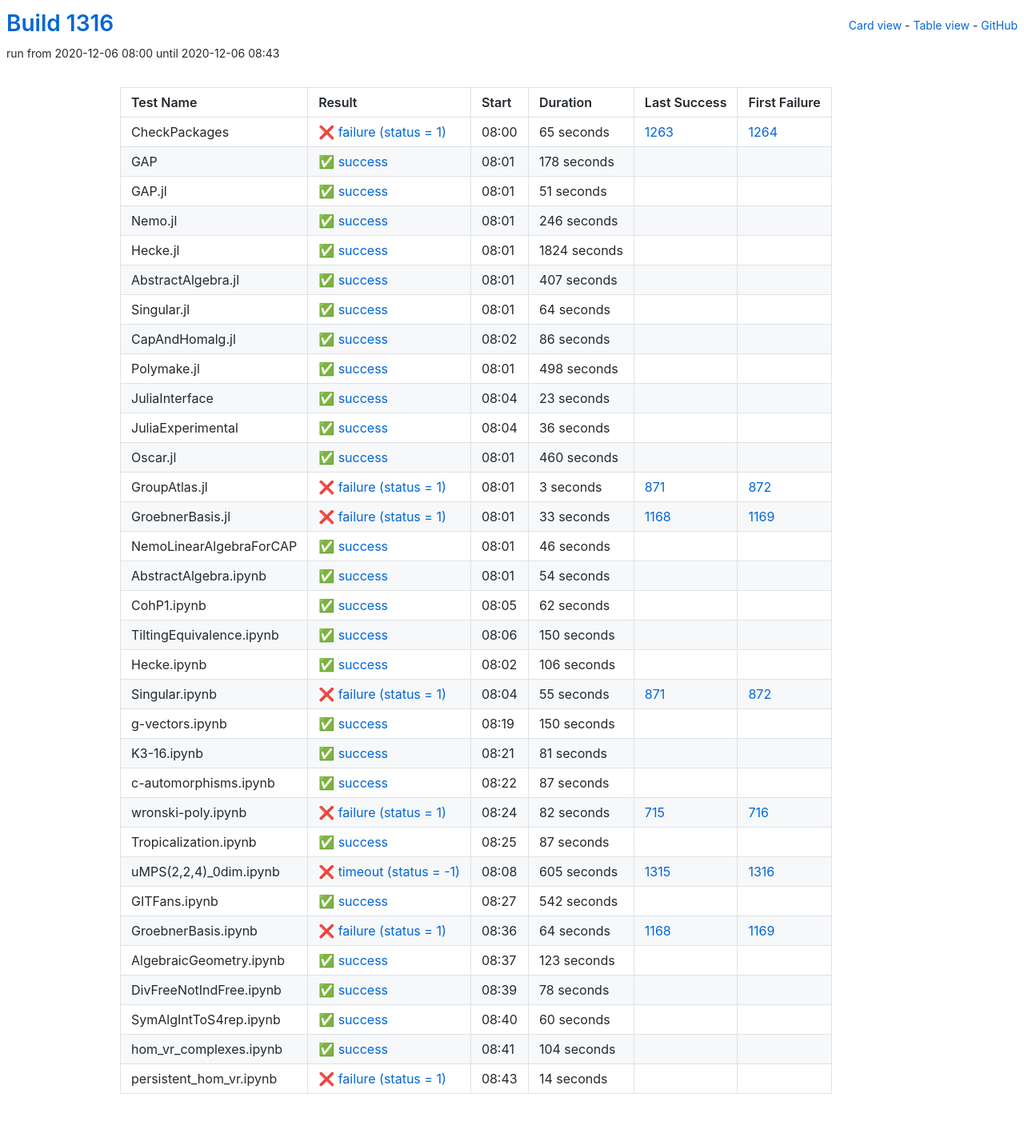
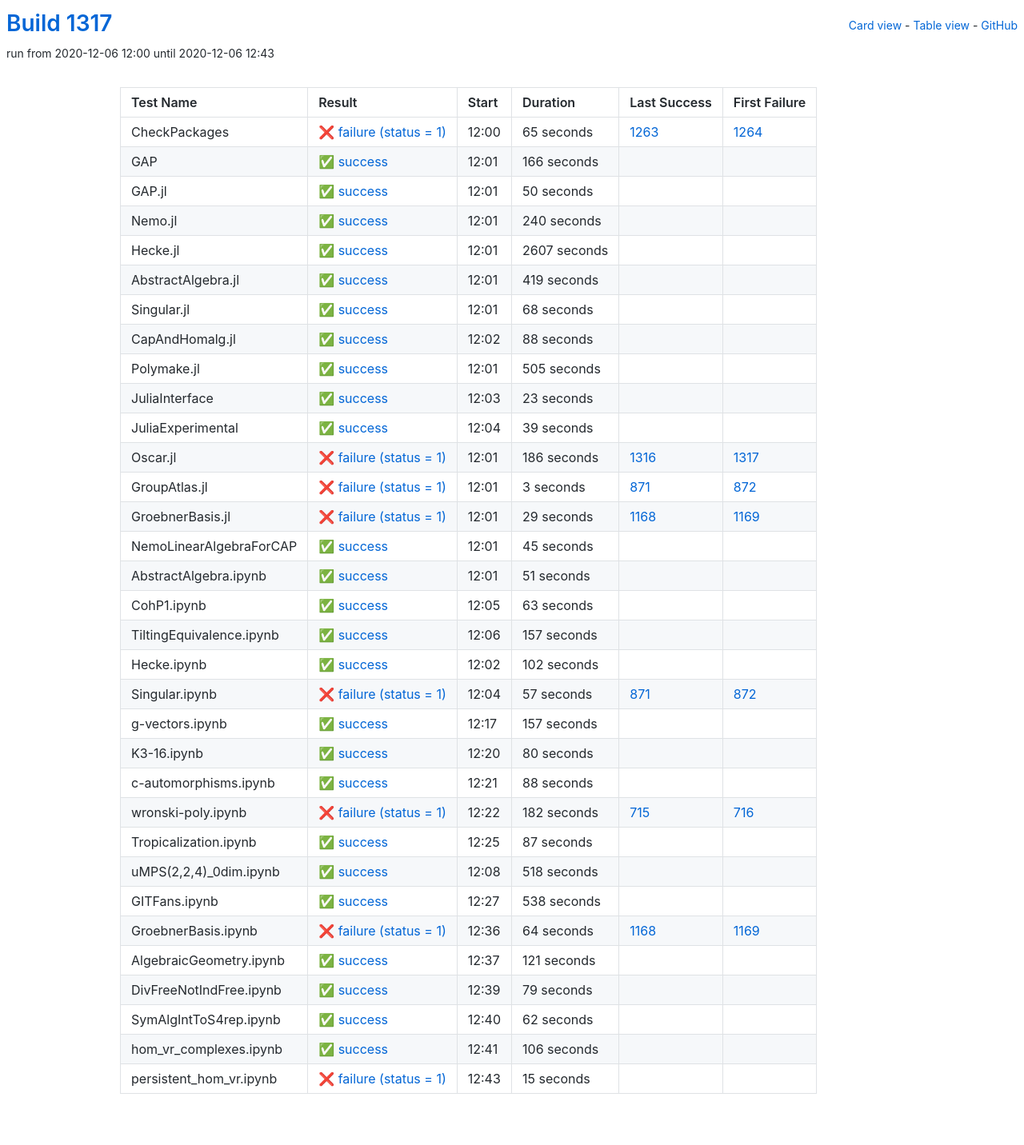
Before and after one commit to oscar-system/oscar-ci-status-stable, a Jekyll site: the page built from table.html, in a window 1280 px wide. Shown: the whole page at 80% size. Built offline with Jekyll 4.4.1, drawn with Linux system fonts in a browser that asks for light colours.

Commit message:
Build #1317

```diff
--- a/_data/ci.yml
+++ b/_data/ci.yml
@@ -1,6 +1,6 @@
 ---
-build: 1316
-build_url: https://oscarci.mathematik.uni-kl.de/job/oscar-stable/1316/
+build: 1317
+build_url: https://oscarci.mathematik.uni-kl.de/job/oscar-stable/1317/
 job: oscar-stable
 organization: oscar-system
 repo: oscar-ci-status-stable
@@ -8,8 +8,8 @@ repourl: https://github.com/oscar-system/oscar-ci-status-stable
 tests:
 - name: CheckPackages
   id: checkpackages
-  log: https://oscarci.mathematik.uni-kl.de/job/oscar-stable/1316/artifact/logs/build-1316/CheckPackages.log
-  start: 2020-12-06 08:00
+  log: https://oscarci.mathematik.uni-kl.de/job/oscar-stable/1317/artifact/logs/build-1317/CheckPackages.log
+  start: 2020-12-06 12:00
   success: false
   exitcode: 1
   status: failure
@@ -20,104 +20,104 @@ tests:
   first_failure_url: https://oscarci.mathematik.uni-kl.de/job/oscar-stable/1264/
 - name: GAP
   id: gap
-  log: https://oscarci.mathematik.uni-kl.de/job/oscar-stable/1316/artifact/logs/build-1316/GAP.log
-  start: 2020-12-06 08:01
+  log: https://oscarci.mathematik.uni-kl.de/job/oscar-stable/1317/artifact/logs/build-1317/GAP.log
+  start: 2020-12-06 12:01
   success: true
   exitcode: 0
   status: success
-  duration: 178
+  duration: 166
   last_success: false
   last_success_url:
   first_failure: false
   first_failure_url:
 - name: GAP.jl
   id: gap-jl
-  log: https://oscarci.mathematik.uni-kl.de/job/oscar-stable/1316/artifact/logs/build-1316/GAP.jl.log
-  start: 2020-12-06 08:01
+  log: https://oscarci.mathematik.uni-kl.de/job/oscar-stable/1317/artifact/logs/build-1317/GAP.jl.log
+  start: 2020-12-06 12:01
   success: true
   exitcode: 0
   status: success
-  duration: 51
+  duration: 50
   last_success: false
   last_success_url:
   first_failure: false
   first_failure_url:
 - name: Nemo.jl
   id: nemo-jl
-  log: https://oscarci.mathematik.uni-kl.de/job/oscar-stable/1316/artifact/logs/build-1316/Nemo.jl.log
-  start: 2020-12-06 08:01
+  log: https://oscarci.mathematik.uni-kl.de/job/oscar-stable/1317/artifact/logs/build-1317/Nemo.jl.log
+  start: 2020-12-06 12:01
   success: true
   exitcode: 0
   status: success
-  duration: 246
+  duration: 240
   last_success: false
   last_success_url:
   first_failure: false
   first_failure_url:
 - name: Hecke.jl
   id: hecke-jl
-  log: https://oscarci.mathematik.uni-kl.de/job/oscar-stable/1316/artifact/logs/build-1316/Hecke.jl.log
-  start: 2020-12-06 08:01
+  log: https://oscarci.mathematik.uni-kl.de/job/oscar-stable/1317/artifact/logs/build-1317/Hecke.jl.log
+  start: 2020-12-06 12:01
   success: true
   exitcode: 0
   status: success
-  duration: 1824
+  duration: 2607
   last_success: false
   last_success_url:
   first_failure: false
   first_failure_url:
 - name: AbstractAlgebra.jl
   id: abstractalgebra-jl
-  log: https://oscarci.mathematik.uni-kl.de/job/oscar-stable/1316/artifact/logs/build-1316/AbstractAlgebra.jl.log
-  start: 2020-12-06 08:01
+  log: https://oscarci.mathematik.uni-kl.de/job/oscar-stable/1317/artifact/logs/build-1317/AbstractAlgebra.jl.log
+  start: 2020-12-06 12:01
   success: true
   exitcode: 0
   status: success
-  duration: 407
+  duration: 419
   last_success: false
   last_success_url:
   first_failure: false
   first_failure_url:
 - name: Singular.jl
   id: singular-jl
-  log: https://oscarci.mathematik.uni-kl.de/job/oscar-stable/1316/artifact/logs/build-1316/Singular.jl.log
-  start: 2020-12-06 08:01
+  log: https://oscarci.mathematik.uni-kl.de/job/oscar-stable/1317/artifact/logs/build-1317/Singular.jl.log
+  start: 2020-12-06 12:01
   success: true
   exitcode: 0
   status: success
-  duration: 64
+  duration: 68
   last_success: false
   last_success_url:
   first_failure: false
   first_failure_url:
 - name: CapAndHomalg.jl
   id: capandhomalg-jl
-  log: https://oscarci.mathematik.uni-kl.de/job/oscar-stable/1316/artifact/logs/build-1316/CapAndHomalg.jl.log
-  start: 2020-12-06 08:02
+  log: https://oscarci.mathematik.uni-kl.de/job/oscar-stable/1317/artifact/logs/build-1317/CapAndHomalg.jl.log
+  start: 2020-12-06 12:02
   success: true
   exitcode: 0
   status: success
-  duration: 86
+  duration: 88
   last_success: false
   last_success_url:
   first_failure: false
   first_failure_url:
 - name: Polymake.jl
   id: polymake-jl
-  log: https://oscarci.mathematik.uni-kl.de/job/oscar-stable/1316/artifact/logs/build-1316/Polymake.jl.log
-  start: 2020-12-06 08:01
+  log: https://oscarci.mathematik.uni-kl.de/job/oscar-stable/1317/artifact/logs/build-1317/Polymake.jl.log
+  start: 2020-12-06 12:01
   success: true
   exitcode: 0
   status: success
-  duration: 498
+  duration: 505
   last_success: false
   last_success_url:
   first_failure: false
   first_failure_url:
 - name: JuliaInterface
   id: juliainterface
-  log: https://oscarci.mathematik.uni-kl.de/job/oscar-stable/1316/artifact/logs/build-1316/JuliaInterface.log
-  start: 2020-12-06 08:04
+  log: https://oscarci.mathematik.uni-kl.de/job/oscar-stable/1317/artifact/logs/build-1317/JuliaInterface.log
+  start: 2020-12-06 12:03
   success: true
   exitcode: 0
   status: success
@@ -128,32 +128,32 @@ tests:
   first_failure_url:
 - name: JuliaExperimental
   id: juliaexperimental
-  log: https://oscarci.mathematik.uni-kl.de/job/oscar-stable/1316/artifact/logs/build-1316/JuliaExperimental.log
-  start: 2020-12-06 08:04
+  log: https://oscarci.mathematik.uni-kl.de/job/oscar-stable/1317/artifact/logs/build-1317/JuliaExperimental.log
+  start: 2020-12-06 12:04
   success: true
   exitcode: 0
   status: success
-  duration: 36
+  duration: 39
   last_success: false
   last_success_url:
   first_failure: false
   first_failure_url:
 - name: Oscar.jl
   id: oscar-jl
-  log: https://oscarci.mathematik.uni-kl.de/job/oscar-stable/1316/artifact/logs/build-1316/Oscar.jl.log
-  start: 2020-12-06 08:01
-  success: true
-  exitcode: 0
-  status: success
-  duration: 460
-  last_success: false
-  last_success_url:
-  first_failure: false
-  first_failure_url:
+  log: https://oscarci.mathematik.uni-kl.de/job/oscar-stable/1317/artifact/logs/build-1317/Oscar.jl.log
+  start: 2020-12-06 12:01
+  success: false
+  exitcode: 1
+  status: failure
+  duration: 186
+  last_success: 1316
+  last_success_url: https://oscarci.mathematik.uni-kl.de/job/oscar-stable/1316/
+  first_failure: 1317
+  first_failure_url: https://oscarci.mathematik.uni-kl.de/job/oscar-stable/1317/
 - name: GroupAtlas.jl
   id: groupatlas-jl
-  log: https://oscarci.mathematik.uni-kl.de/job/oscar-stable/1316/artifact/logs/build-1316/GroupAtlas.jl.log
-  start: 2020-12-06 08:01
+  log: https://oscarci.mathematik.uni-kl.de/job/oscar-stable/1317/artifact/logs/build-1317/GroupAtlas.jl.log
+  start: 2020-12-06 12:01
   success: false
   exitcode: 1
   status: failure
@@ -164,140 +164,140 @@ tests:
   first_failure_url: https://oscarci.mathematik.uni-kl.de/job/oscar-stable/872/
 - name: GroebnerBasis.jl
   id: groebnerbasis-jl
-  log: https://oscarci.mathematik.uni-kl.de/job/oscar-stable/1316/artifact/logs/build-1316/GroebnerBasis.jl.log
-  start: 2020-12-06 08:01
+  log: https://oscarci.mathematik.uni-kl.de/job/oscar-stable/1317/artifact/logs/build-1317/GroebnerBasis.jl.log
+  start: 2020-12-06 12:01
   success: false
   exitcode: 1
   status: failure
-  duration: 33
+  duration: 29
   last_success: 1168
   last_success_url: https://oscarci.mathematik.uni-kl.de/job/oscar-stable/1168/
   first_failure: 1169
   first_failure_url: https://oscarci.mathematik.uni-kl.de/job/oscar-stable/1169/
 - name: NemoLinearAlgebraForCAP
   id: nemolinearalgebraforcap
-  log: https://oscarci.mathematik.uni-kl.de/job/oscar-stable/1316/artifact/logs/build-1316/NemoLinearAlgebraForCAP.log
-  start: 2020-12-06 08:01
+  log: https://oscarci.mathematik.uni-kl.de/job/oscar-stable/1317/artifact/logs/build-1317/NemoLinearAlgebraForCAP.log
+  start: 2020-12-06 12:01
   success: true
   exitcode: 0
   status: success
-  duration: 46
+  duration: 45
   last_success: false
   last_success_url:
   first_failure: false
   first_failure_url:
 - name: AbstractAlgebra.ipynb
   id: abstractalgebra-ipynb
-  log: https://oscarci.mathematik.uni-kl.de/job/oscar-stable/1316/artifact/logs/build-1316/AbstractAlgebra.ipynb.log
-  start: 2020-12-06 08:01
+  log: https://oscarci.mathematik.uni-kl.de/job/oscar-stable/1317/artifact/logs/build-1317/AbstractAlgebra.ipynb.log
+  start: 2020-12-06 12:01
   success: true
   exitcode: 0
   status: success
-  duration: 54
+  duration: 51
   last_success: false
   last_success_url:
   first_failure: false
   first_failure_url:
 - name: CohP1.ipynb
   id: cohp1-ipynb
-  log: https://oscarci.mathematik.uni-kl.de/job/oscar-stable/1316/artifact/logs/build-1316/CohP1.ipynb.log
-  start: 2020-12-06 08:05
+  log: https://oscarci.mathematik.uni-kl.de/job/oscar-stable/1317/artifact/logs/build-1317/CohP1.ipynb.log
+  start: 2020-12-06 12:05
   success: true
   exitcode: 0
   status: success
-  duration: 62
+  duration: 63
   last_success: false
   last_success_url:
   first_failure: false
   first_failure_url:
 - name: TiltingEquivalence.ipynb
   id: tiltingequivalence-ipynb
-  log: https://oscarci.mathematik.uni-kl.de/job/oscar-stable/1316/artifact/logs/build-1316/TiltingEquivalence.ipynb.log
-  start: 2020-12-06 08:06
+  log: https://oscarci.mathematik.uni-kl.de/job/oscar-stable/1317/artifact/logs/build-1317/TiltingEquivalence.ipynb.log
+  start: 2020-12-06 12:06
   success: true
   exitcode: 0
   status: success
-  duration: 150
+  duration: 157
   last_success: false
   last_success_url:
   first_failure: false
   first_failure_url:
 - name: Hecke.ipynb
   id: hecke-ipynb
-  log: https://oscarci.mathematik.uni-kl.de/job/oscar-stable/1316/artifact/logs/build-1316/Hecke.ipynb.log
-  start: 2020-12-06 08:02
+  log: https://oscarci.mathematik.uni-kl.de/job/oscar-stable/1317/artifact/logs/build-1317/Hecke.ipynb.log
+  start: 2020-12-06 12:02
   success: true
   exitcode: 0
   status: success
-  duration: 106
+  duration: 102
   last_success: false
   last_success_url:
   first_failure: false
   first_failure_url:
 - name: Singular.ipynb
   id: singular-ipynb
-  log: https://oscarci.mathematik.uni-kl.de/job/oscar-stable/1316/artifact/logs/build-1316/Singular.ipynb.log
-  start: 2020-12-06 08:04
+  log: https://oscarci.mathematik.uni-kl.de/job/oscar-stable/1317/artifact/logs/build-1317/Singular.ipynb.log
+  start: 2020-12-06 12:04
   success: false
   exitcode: 1
   status: failure
-  duration: 55
+  duration: 57
   last_success: 871
   last_success_url: https://oscarci.mathematik.uni-kl.de/job/oscar-stable/871/
   first_failure: 872
   first_failure_url: https://oscarci.mathematik.uni-kl.de/job/oscar-stable/872/
 - name: g-vectors.ipynb
   id: g-vectors-ipynb
-  log: https://oscarci.mathematik.uni-kl.de/job/oscar-stable/1316/artifact/logs/build-1316/g-vectors.ipynb.log
-  start: 2020-12-06 08:19
+  log: https://oscarci.mathematik.uni-kl.de/job/oscar-stable/1317/artifact/logs/build-1317/g-vectors.ipynb.log
+  start: 2020-12-06 12:17
   success: true
   exitcode: 0
   status: success
-  duration: 150
+  duration: 157
   last_success: false
   last_success_url:
   first_failure: false
   first_failure_url:
 - name: K3-16.ipynb
   id: k3-16-ipynb
-  log: https://oscarci.mathematik.uni-kl.de/job/oscar-stable/1316/artifact/logs/build-1316/K3-16.ipynb.log
-  start: 2020-12-06 08:21
+  log: https://oscarci.mathematik.uni-kl.de/job/oscar-stable/1317/artifact/logs/build-1317/K3-16.ipynb.log
+  start: 2020-12-06 12:20
   success: true
   exitcode: 0
   status: success
-  duration: 81
+  duration: 80
   last_success: false
   last_success_url:
   first_failure: false
   first_failure_url:
 - name: c-automorphisms.ipynb
   id: c-automorphisms-ipynb
-  log: https://oscarci.mathematik.uni-kl.de/job/oscar-stable/1316/artifact/logs/build-1316/c-automorphisms.ipynb.log
-  start: 2020-12-06 08:22
+  log: https://oscarci.mathematik.uni-kl.de/job/oscar-stable/1317/artifact/logs/build-1317/c-automorphisms.ipynb.log
+  start: 2020-12-06 12:21
   success: true
   exitcode: 0
   status: success
-  duration: 87
+  duration: 88
   last_success: false
   last_success_url:
   first_failure: false
   first_failure_url:
 - name: wronski-poly.ipynb
   id: wronski-poly-ipynb
-  log: https://oscarci.mathematik.uni-kl.de/job/oscar-stable/1316/artifact/logs/build-1316/wronski-poly.ipynb.log
-  start: 2020-12-06 08:24
+  log: https://oscarci.mathematik.uni-kl.de/job/oscar-stable/1317/artifact/logs/build-1317/wronski-poly.ipynb.log
+  start: 2020-12-06 12:22
   success: false
   exitcode: 1
   status: failure
-  duration: 82
+  duration: 182
   last_success: 715
   last_success_url: https://oscarci.mathematik.uni-kl.de/job/oscar-stable/715/
   first_failure: 716
   first_failure_url: https://oscarci.mathematik.uni-kl.de/job/oscar-stable/716/
 - name: Tropicalization.ipynb
   id: tropicalization-ipynb
-  log: https://oscarci.mathematik.uni-kl.de/job/oscar-stable/1316/artifact/logs/build-1316/Tropicalization.ipynb.log
-  start: 2020-12-06 08:25
+  log: https://oscarci.mathematik.uni-kl.de/job/oscar-stable/1317/artifact/logs/build-1317/Tropicalization.ipynb.log
+  start: 2020-12-06 12:25
   success: true
   exitcode: 0
   status: success
@@ -308,32 +308,32 @@ tests:
   first_failure_url:
 - name: uMPS(2,2,4)_0dim.ipynb
   id: umps-2-2-4-0dim-ipynb
-  log: https://oscarci.mathematik.uni-kl.de/job/oscar-stable/1316/artifact/logs/build-1316/uMPS-2-2-4-_0dim.ipynb.log
-  start: 2020-12-06 08:08
-  success: false
-  exitcode: -1
-  status: timeout
-  duration: 605
-  last_success: 1315
-  last_success_url: https://oscarci.mathematik.uni-kl.de/job/oscar-stable/1315/
-  first_failure: 1316
-  first_failure_url: https://oscarci.mathematik.uni-kl.de/job/oscar-stable/1316/
-- name: GITFans.ipynb
-  id: gitfans-ipynb
-  log: https://oscarci.mathematik.uni-kl.de/job/oscar-stable/1316/artifact/logs/build-1316/GITFans.ipynb.log
-  start: 2020-12-06 08:27
+  log: https://oscarci.mathematik.uni-kl.de/job/oscar-stable/1317/artifact/logs/build-1317/uMPS-2-2-4-_0dim.ipynb.log
+  start: 2020-12-06 12:08
   success: true
   exitcode: 0
   status: success
-  duration: 542
+  duration: 518
+  last_success: false
+  last_success_url:
+  first_failure: false
+  first_failure_url:
+- name: GITFans.ipynb
+  id: gitfans-ipynb
+  log: https://oscarci.mathematik.uni-kl.de/job/oscar-stable/1317/artifact/logs/build-1317/GITFans.ipynb.log
+  start: 2020-12-06 12:27
+  success: true
+  exitcode: 0
+  status: success
+  duration: 538
   last_success: false
   last_success_url:
   first_failure: false
   first_failure_url:
 - name: GroebnerBasis.ipynb
   id: groebnerbasis-ipynb
-  log: https://oscarci.mathematik.uni-kl.de/job/oscar-stable/1316/artifact/logs/build-1316/GroebnerBasis.ipynb.log
-  start: 2020-12-06 08:36
+  log: https://oscarci.mathematik.uni-kl.de/job/oscar-stable/1317/artifact/logs/build-1317/GroebnerBasis.ipynb.log
+  start: 2020-12-06 12:36
   success: false
   exitcode: 1
   status: failure
@@ -344,60 +344,60 @@ tests:
   first_failure_url: https://oscarci.mathematik.uni-kl.de/job/oscar-stable/1169/
 - name: AlgebraicGeometry.ipynb
   id: algebraicgeometry-ipynb
-  log: https://oscarci.mathematik.uni-kl.de/job/oscar-stable/1316/artifact/logs/build-1316/AlgebraicGeometry.ipynb.log
-  start: 2020-12-06 08:37
+  log: https://oscarci.mathematik.uni-kl.de/job/oscar-stable/1317/artifact/logs/build-1317/AlgebraicGeometry.ipynb.log
+  start: 2020-12-06 12:37
   success: true
   exitcode: 0
   status: success
-  duration: 123
+  duration: 121
   last_success: false
   last_success_url:
   first_failure: false
   first_failure_url:
 - name: DivFreeNotIndFree.ipynb
   id: divfreenotindfree-ipynb
-  log: https://oscarci.mathematik.uni-kl.de/job/oscar-stable/1316/artifact/logs/build-1316/DivFreeNotIndFree.ipynb.log
-  start: 2020-12-06 08:39
+  log: https://oscarci.mathematik.uni-kl.de/job/oscar-stable/1317/artifact/logs/build-1317/DivFreeNotIndFree.ipynb.log
+  start: 2020-12-06 12:39
   success: true
   exitcode: 0
   status: success
-  duration: 78
+  duration: 79
   last_success: false
   last_success_url:
   first_failure: false
   first_failure_url:
 - name: SymAlgIntToS4rep.ipynb
   id: symalginttos4rep-ipynb
-  log: https://oscarci.mathematik.uni-kl.de/job/oscar-stable/1316/artifact/logs/build-1316/SymAlgIntToS4rep.ipynb.log
-  start: 2020-12-06 08:40
+  log: https://oscarci.mathematik.uni-kl.de/job/oscar-stable/1317/artifact/logs/build-1317/SymAlgIntToS4rep.ipynb.log
+  start: 2020-12-06 12:40
   success: true
   exitcode: 0
   status: success
-  duration: 60
+  duration: 62
   last_success: false
   last_success_url:
   first_failure: false
   first_failure_url:
 - name: hom_vr_complexes.ipynb
   id: hom-vr-complexes-ipynb
-  log: https://oscarci.mathematik.uni-kl.de/job/oscar-stable/1316/artifact/logs/build-1316/hom_vr_complexes.ipynb.log
-  start: 2020-12-06 08:41
+  log: https://oscarci.mathematik.uni-kl.de/job/oscar-stable/1317/artifact/logs/build-1317/hom_vr_complexes.ipynb.log
+  start: 2020-12-06 12:41
   success: true
   exitcode: 0
   status: success
-  duration: 104
+  duration: 106
   last_success: false
   last_success_url:
   first_failure: false
   first_failure_url:
 - name: persistent_hom_vr.ipynb
   id: persistent-hom-vr-ipynb
-  log: https://oscarci.mathematik.uni-kl.de/job/oscar-stable/1316/artifact/logs/build-1316/persistent_hom_vr.ipynb.log
-  start: 2020-12-06 08:43
+  log: https://oscarci.mathematik.uni-kl.de/job/oscar-stable/1317/artifact/logs/build-1317/persistent_hom_vr.ipynb.log
+  start: 2020-12-06 12:43
   success: false
   exitcode: 1
   status: failure
-  duration: 14
+  duration: 15
   last_success: false
   last_success_url:
   first_failure: false
```
Also changed, not shown: README.md.
